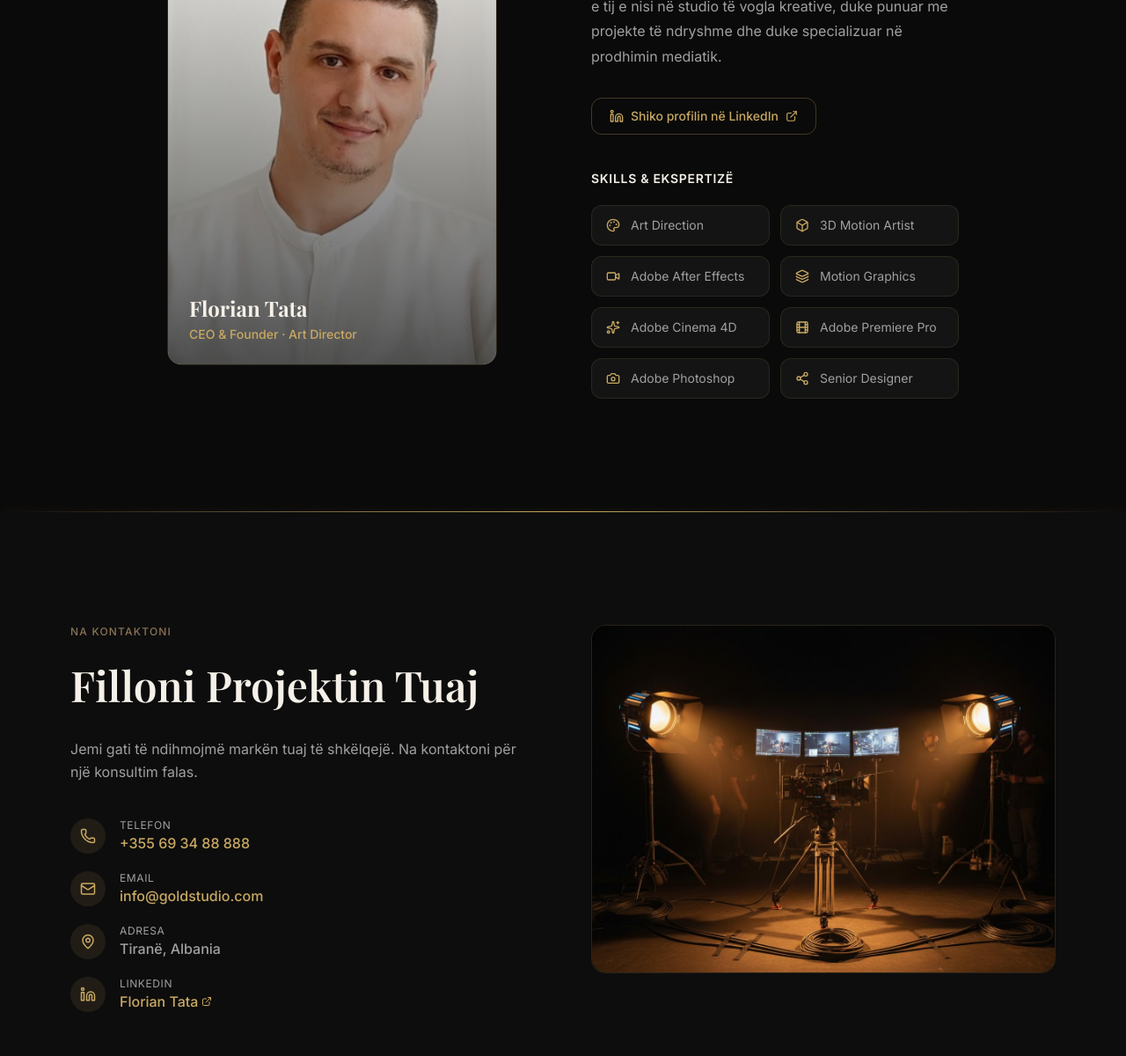
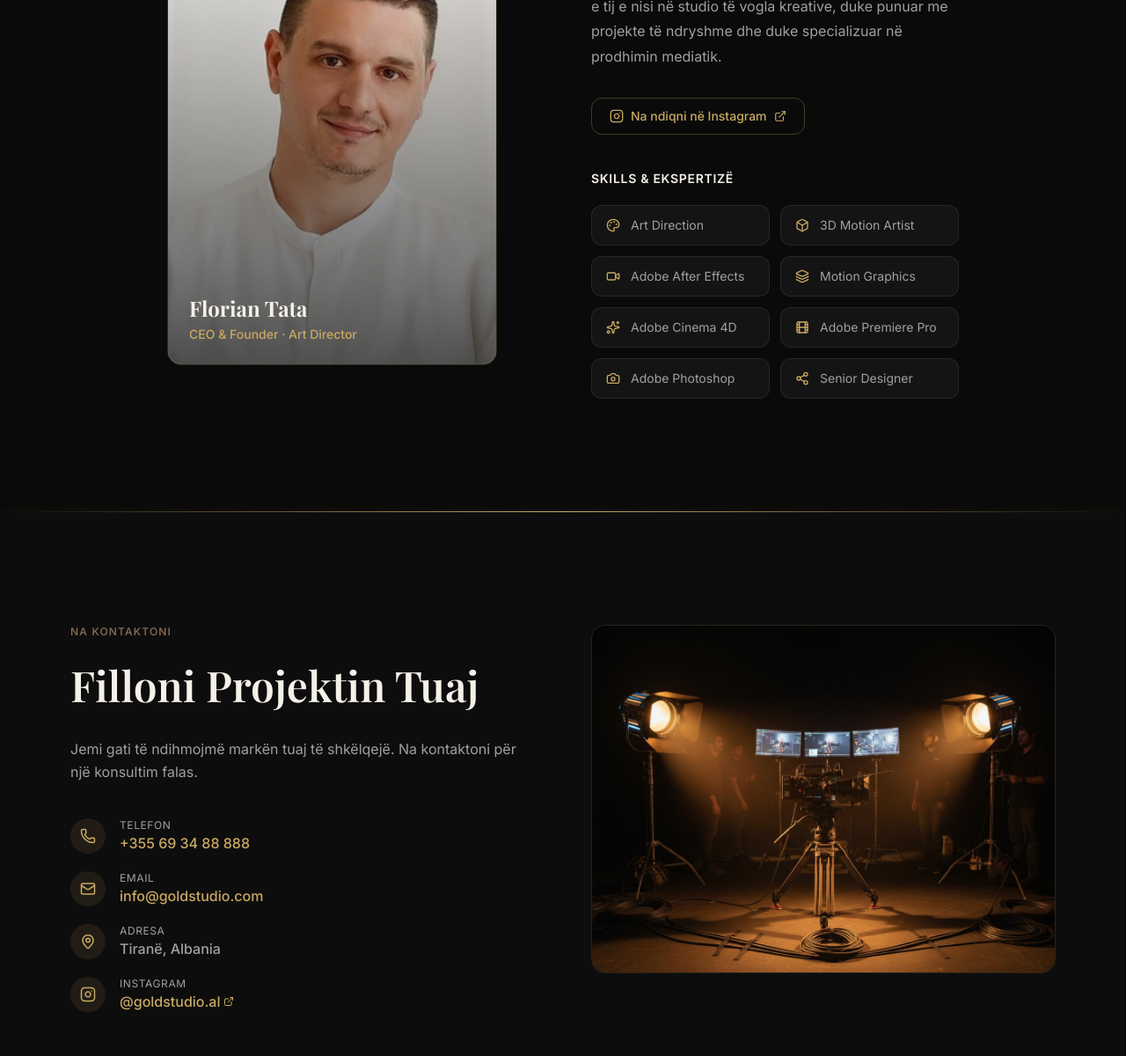
Before and after one commit to EriGjoka/website-im-profesional, a React (Vite) app in the folder app/: page / in a window 1280 px wide. Shown: the part 4600-5800 px from the top of the page at 88% size. Built offline with nearby package versions, Linux system fonts and the light colour scheme.

Commit message:
Update App.tsx

```diff
--- a/app/src/App.tsx
+++ b/app/src/App.tsx
@@ -10,7 +10,6 @@ import {
   Instagram,
   Facebook,
   Youtube,
-  Linkedin,
   Phone,
   Mail,
   MapPin,
@@ -341,15 +340,15 @@ function FounderSection() {
               Florian Tata është Art Director dhe 3D Motion Artist me mbi 20 vjet përvojë në fushat e Dizajnit dhe Medias. I lindur dhe rritur në Tiranë, ai mban diplomë në Drejtësi si dhe certifikime të shumta në Dizajn Grafik. Karrierën e tij e nisi në studio të vogla kreative, duke punuar me projekte të ndryshme dhe duke specializuar në prodhimin mediatik.
             </p>
 
-            {/* LinkedIn */}
+            {/* Instagram */}
             <a
-              href="https://www.linkedin.com/in/florian-tata-318581211/"
+              href="https://www.instagram.com/goldstudio.al"
               target="_blank"
               rel="noopener noreferrer"
               className="inline-flex items-center gap-2 text-[#C9A962] border border-[rgba(201,169,98,0.3)] px-5 py-2.5 rounded-lg hover:bg-[rgba(201,169,98,0.05)] hover:border-[#C9A962] transition-all duration-200 mb-10 text-sm font-medium"
             >
-              <Linkedin size={16} />
-              Shiko profilin në LinkedIn
+              <Instagram size={16} />
+              Na ndiqni në Instagram
               <ExternalLink size={14} />
             </a>
 
@@ -422,10 +421,10 @@ function ContactSection() {
                 <div><p className="text-xs text-[#A0A0A0] uppercase tracking-wider">Adresa</p><p className="text-[#A0A0A0] font-medium">Tiranë, Albania</p></div>
               </div>
               <div className="flex items-center gap-4">
-                <div className="w-10 h-10 rounded-full bg-[rgba(201,169,98,0.1)] flex items-center justify-center"><Linkedin size={18} className="text-[#C9A962]" /></div>
+                <div className="w-10 h-10 rounded-full bg-[rgba(201,169,98,0.1)] flex items-center justify-center"><Instagram size={18} className="text-[#C9A962]" /></div>
                 <div>
-                  <p className="text-xs text-[#A0A0A0] uppercase tracking-wider">LinkedIn</p>
-                  <a href="https://www.linkedin.com/in/florian-tata-318581211/" target="_blank" rel="noopener noreferrer" className="text-[#C9A962] font-medium hover:underline inline-flex items-center gap-1">Florian Tata <ExternalLink size={12} /></a>
+                  <p className="text-xs text-[#A0A0A0] uppercase tracking-wider">Instagram</p>
+                  <a href="https://www.instagram.com/goldstudio.al" target="_blank" rel="noopener noreferrer" className="text-[#C9A962] font-medium hover:underline inline-flex items-center gap-1">@goldstudio.al <ExternalLink size={12} /></a>
                 </div>
               </div>
             </div>
@@ -466,8 +465,12 @@ function Footer() {
             <a href="#" className="font-display font-bold text-2xl text-[#C9A962] mb-4 inline-block">GOLD</a>
             <p className="text-[#A0A0A0] text-sm leading-relaxed mb-6">Studio prodhimi kreativ në Tiranë. Reklama, video, animacion.</p>
             <div className="flex gap-3">
-              {[Instagram, Facebook, Youtube, Linkedin].map((Icon, i) => (
-                <a key={i} href="#" className="w-10 h-10 rounded-full bg-[rgba(255,255,255,0.05)] flex items-center justify-center text-[#8B7355] hover:text-[#C9A962] hover:bg-[rgba(201,169,98,0.1)] transition-all duration-200"><Icon size={18} /></a>
+              {[
+                { Icon: Instagram, href: 'https://www.instagram.com/goldstudio.al' },
+                { Icon: Facebook, href: '#' },
+                { Icon: Youtube, href: '#' },
+              ].map(({ Icon, href }, i) => (
+                <a key={i} href={href} target="_blank" rel="noopener noreferrer" className="w-10 h-10 rounded-full bg-[rgba(255,255,255,0.05)] flex items-center justify-center text-[#8B7355] hover:text-[#C9A962] hover:bg-[rgba(201,169,98,0.1)] transition-all duration-200"><Icon size={18} /></a>
               ))}
             </div>
           </div>
@@ -493,7 +496,7 @@ function Footer() {
               <li className="text-[#A0A0A0]">+355 69 34 88 888</li>
               <li className="text-[#A0A0A0]">info@goldstudio.com</li>
               <li className="text-[#A0A0A0]">Tiranë, Albania</li>
-              <li><a href="https://www.linkedin.com/in/florian-tata-318581211/" target="_blank" rel="noopener noreferrer" className="text-[#C9A962] hover:underline inline-flex items-center gap-1">Florian Tata <ExternalLink size={12} /></a></li>
+              <li><a href="https://www.instagram.com/goldstudio.al" target="_blank" rel="noopener noreferrer" className="text-[#C9A962] hover:underline inline-flex items-center gap-1">@goldstudio.al <ExternalLink size={12} /></a></li>
             </ul>
           </div>
         </div>
```
